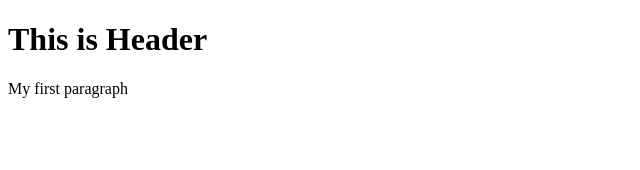
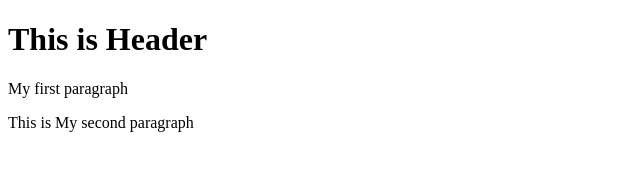
Before and after one commit to Tekie79/git-test, a plain HTML site: page indext.html in a window 1280 px wide. Shown: the whole page, without its empty margins (0-640 px from the left). Drawn offline with Linux system fonts and the light colour scheme.

Commit message:
Third commit

```diff
--- a/indext.html
+++ b/indext.html
@@ -8,5 +8,6 @@
 <body>
     <h1>This is Header</h1>
     <p>My first paragraph</p>
+    <p>This is My second paragraph</p>
 </body>
 </html>
```
